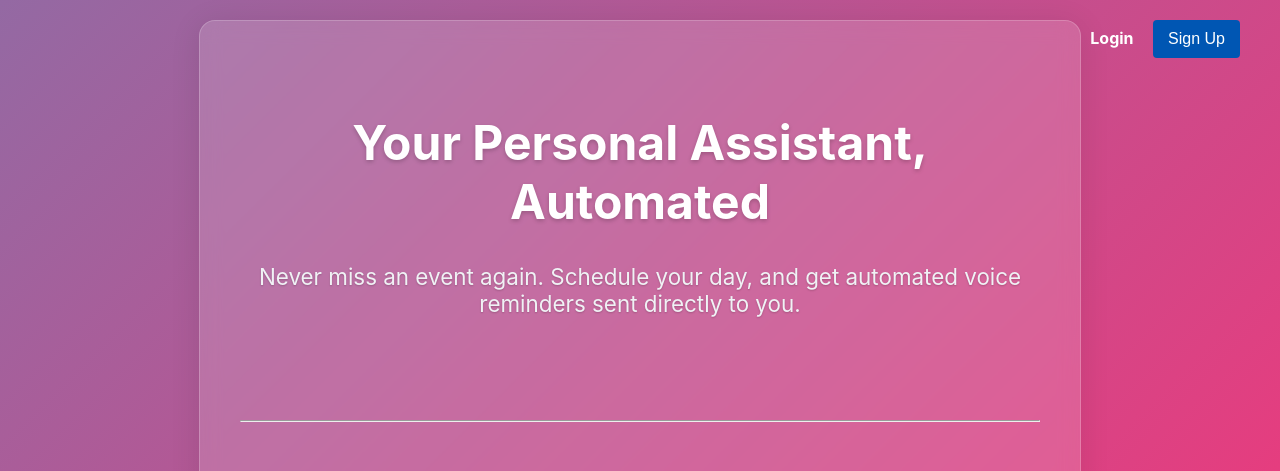
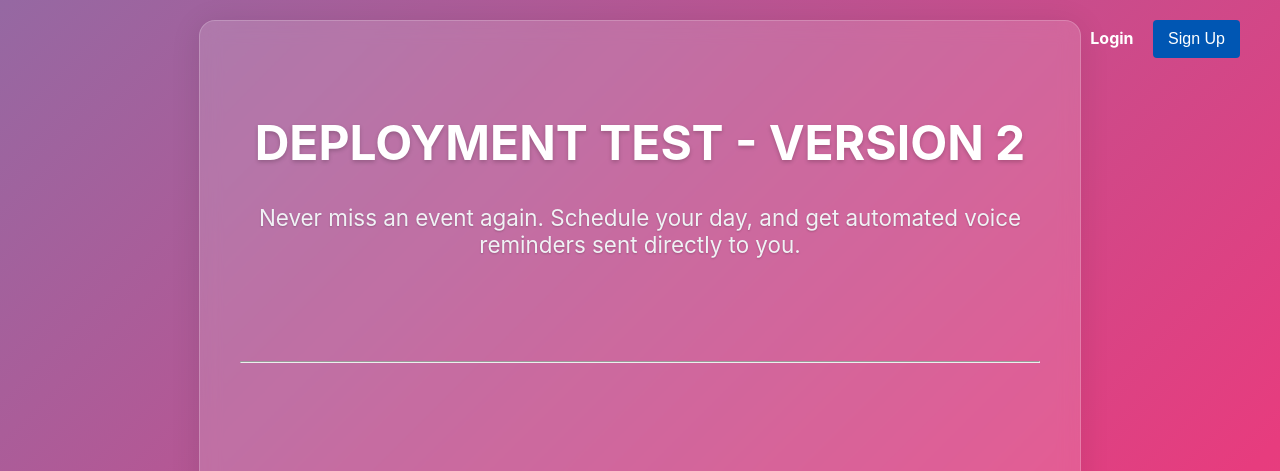
Before and after one commit to krissh08/personal-assistant-django, a Django app: template templates/scheduler/home.html in a window 1280 px wide. Shown: the top 471 px of the page. Run offline with Django 3.2, Linux system fonts and the light colour scheme; the template is opened without the code that fills it, so the values that code supplies are empty.

Commit message:
Homepage title test

```diff
--- a/templates/scheduler/home.html
+++ b/templates/scheduler/home.html
@@ -4,7 +4,7 @@
     <div style="text-align: center;">
 
         <div style="padding: 40px 0;">
-            <h1 style="font-size: 3em;">Your Personal Assistant, Automated</h1>
+            <h1 style="font-size: 3em;">DEPLOYMENT TEST - VERSION 2</h1>
             <p style="font-size: 1.4em; color: #f0f2f5;">Never miss an event again. Schedule your day, and get automated voice reminders sent directly to you.</p>
             </div>
 
```
